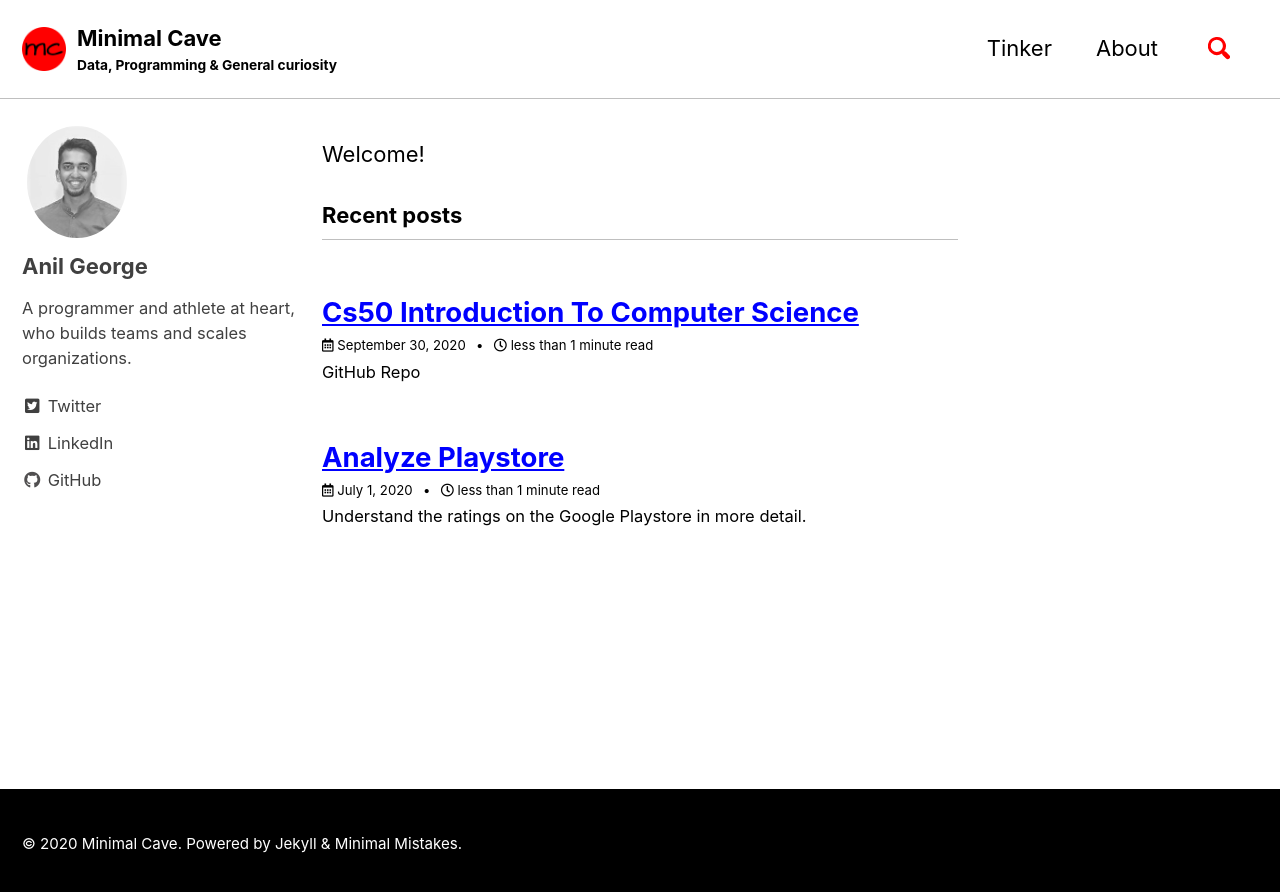
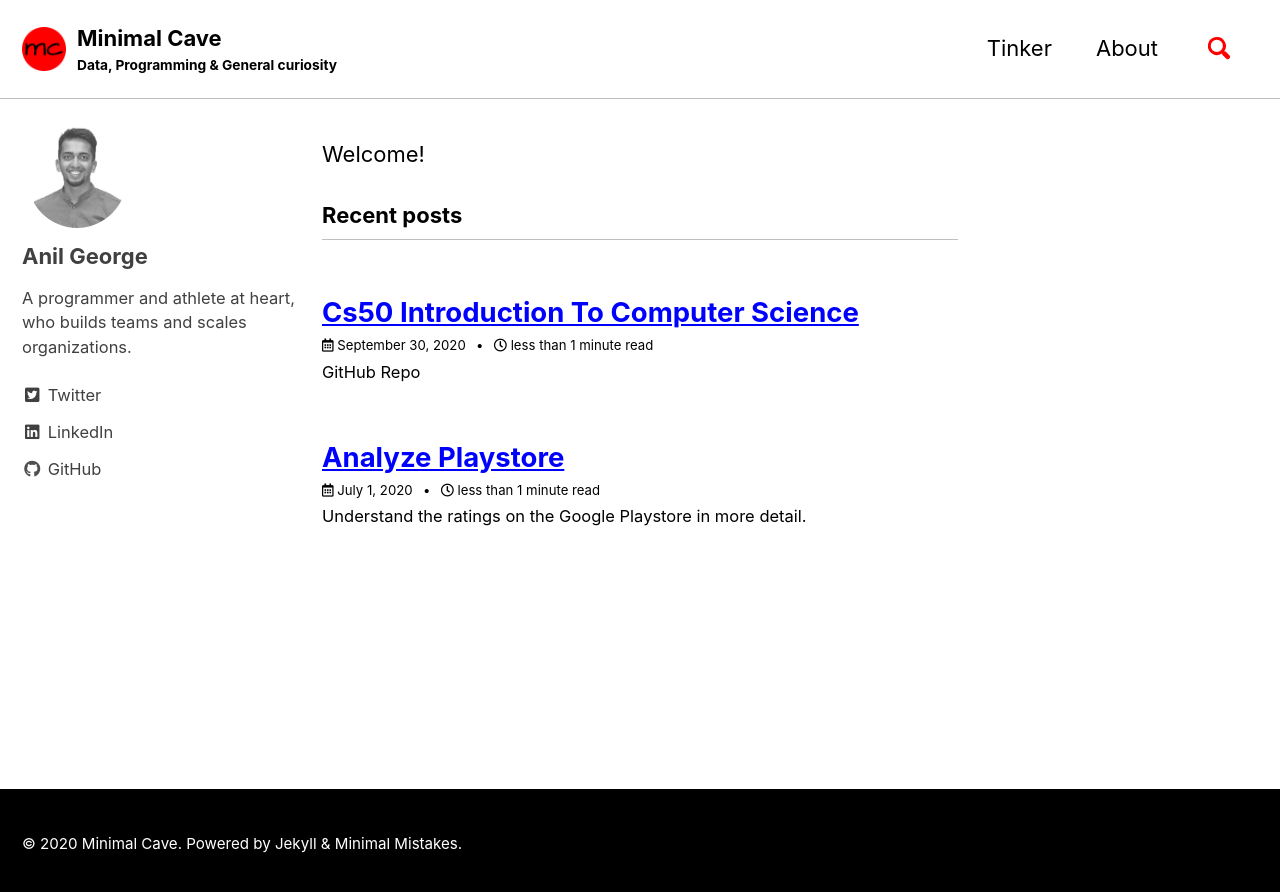
Before and after one commit to anilgeorge04/anilgeorge04.github.io, a Jekyll site: the page built from index.html, in a window 1280 px wide. Shown: the top 892 px of the page. Built offline with Jekyll 4.4.1, drawn with Linux system fonts in a browser that asks for light colours; cached includes are drawn as plain includes; the list of posts is cut into pages by our own code.

Commit message:
change bio image

```diff
--- a/_config.yml
+++ b/_config.yml
@@ -96,7 +96,7 @@
 # Site Author
 author:
   name             : "Anil George"
-  avatar           : "/assets/images/bio-image.jpg" # path of avatar image, e.g. "/assets/images/bio-photo.jpg"
+  avatar           : "/assets/images/bio-image.png" # path of avatar image, e.g. "/assets/images/bio-photo.jpg"
   bio              : "A programmer and athlete at heart, who builds teams and scales organizations."
   location         : # "New Delhi, India"
   email            :
```
Also changed, not shown: assets/images/bio-image.jpg (deleted), assets/images/bio-image.png (added), 1 other file.
